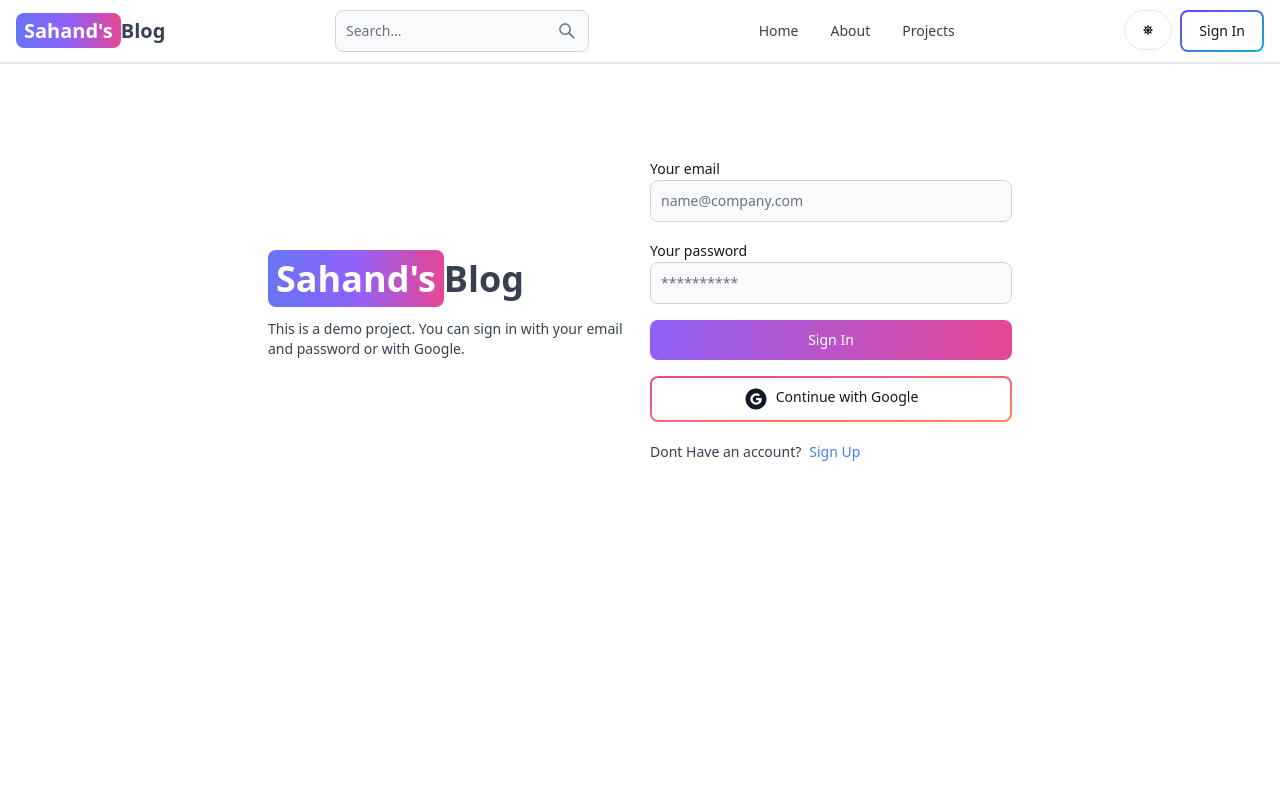
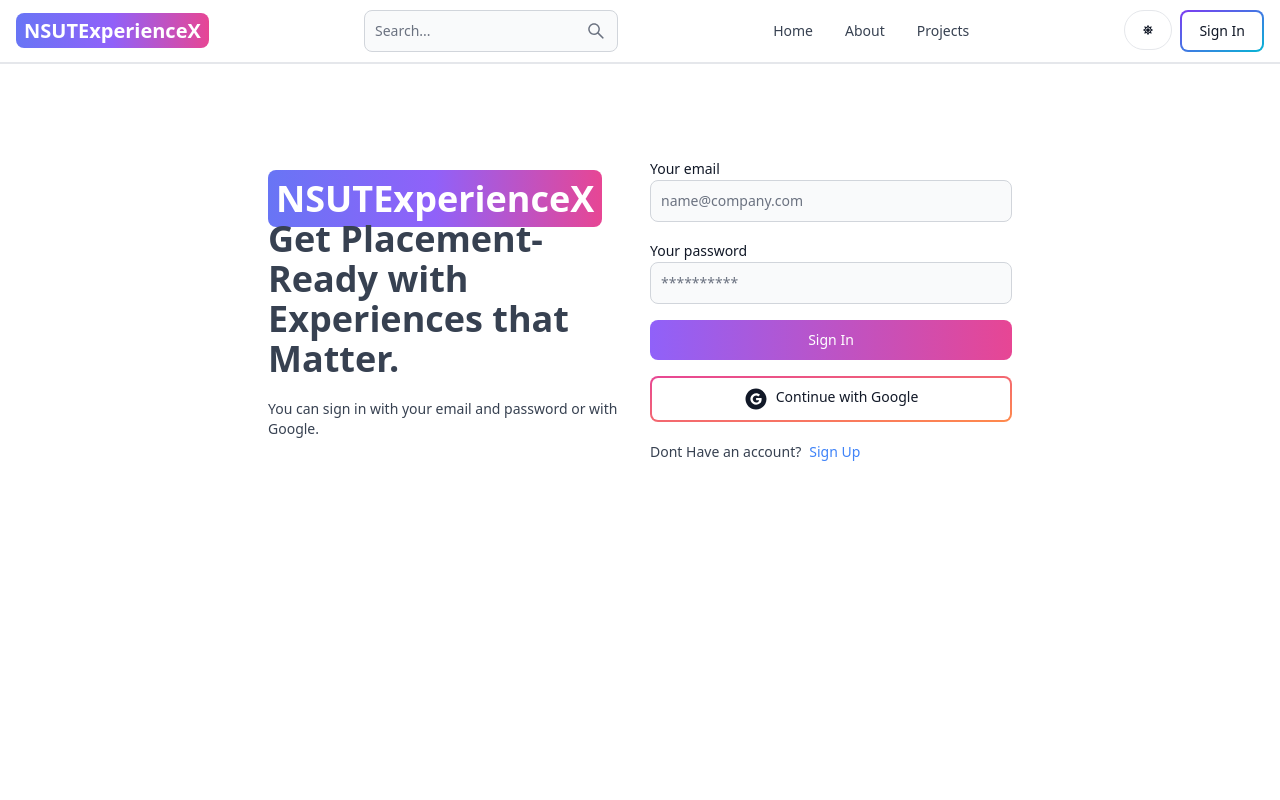
Before and after one commit to Ishank-96/NSUTExperienceX, a React (Vite) app in the folder client/: page /sign-in in a window 1280 px wide. Shown: the top 800 px of the page. Built offline with nearby package versions, Linux system fonts and the light colour scheme; no server answers.

Commit message:
added more categories

```diff
--- a/client/src/components/Header.jsx
+++ b/client/src/components/Header.jsx
@@ -55,9 +55,8 @@ export default function Header() {
         className='self-center whitespace-nowrap text-sm sm:text-xl font-semibold dark:text-white'
       >
         <span className='px-2 py-1 bg-gradient-to-r from-indigo-500 via-purple-500 to-pink-500 rounded-lg text-white'>
-          Sahand's
+          NSUTExperienceX
         </span>
-        Blog
       </Link>
       <form onSubmit={handleSubmit}>
         <TextInput
--- a/client/src/pages/About.jsx
+++ b/client/src/pages/About.jsx
@@ -58,9 +58,9 @@ export default function About() {
         </p>
       </div>
     </div>
-    <div className='mt-10'>
+    {/* <div className='mt-10'>
       <CallToAction />
-    </div>
+    </div> */}
   </div>
 </div>
 
--- a/client/src/pages/CreatePost.jsx
+++ b/client/src/pages/CreatePost.jsx
@@ -75,9 +75,9 @@ export default function CreatePost() {
             }
           >
             <option value='uncategorized'>Select a category</option>
-            <option value='javascript'>Technical Round</option>
-            <option value='reactjs'>HR Round</option>
-            <option value='nextjs'>OA Experience</option>
+            <option value='techround'>Technical Round</option>
+            <option value='hrround'>HR Round</option>
+            <option value='oaexp'>OA Experience</option>
           </Select>
         </div>
         <div className='flex gap-4 items-center justify-between border-4 border-teal-500 border-dotted p-3'>
--- a/client/src/pages/Search.jsx
+++ b/client/src/pages/Search.jsx
@@ -131,9 +131,9 @@ export default function Search() {
               id='category'
             >
               <option value='uncategorized'>Uncategorized</option>
-              <option value='reactjs'>React.js</option>
-              <option value='nextjs'>Next.js</option>
-              <option value='javascript'>JavaScript</option>
+              <option value='hrround'>HR Round</option>
+              <option value='oaexp'>OA Experience</option>
+              <option value='techround'>Tech Round</option>
             </Select>
           </div>
           <Button type='submit' outline gradientDuoTone='purpleToPink'>
--- a/client/src/pages/SignIn.jsx
+++ b/client/src/pages/SignIn.jsx
@@ -49,12 +49,13 @@ export default function SignIn() {
         <div className='flex-1'>
           <Link to='/' className='font-bold dark:text-white text-4xl'>
             <span className='px-2 py-1 bg-gradient-to-r from-indigo-500 via-purple-500 to-pink-500 rounded-lg text-white'>
-              Sahand's
+              NSUTExperienceX
             </span>
-            Blog
+            <br></br>
+            Get Placement-Ready with Experiences that Matter.
           </Link>
           <p className='text-sm mt-5'>
-            This is a demo project. You can sign in with your email and password
+            You can sign in with your email and password
             or with Google.
           </p>
         </div>
--- a/client/src/pages/SignUp.jsx
+++ b/client/src/pages/SignUp.jsx
@@ -44,12 +44,13 @@ export default function SignUp() {
         <div className='flex-1'>
           <Link to='/' className='font-bold dark:text-white text-4xl'>
             <span className='px-2 py-1 bg-gradient-to-r from-indigo-500 via-purple-500 to-pink-500 rounded-lg text-white'>
-              Sahand's
+              NSUTExperienceX
             </span>
-            Blog
+            <br></br>
+            Get Placement-Ready with Experiences that Matter.
           </Link>
           <p className='text-sm mt-5'>
-            This is a demo project. You can sign up with your email and password
+            You can sign up with your email and password
             or with Google.
           </p>
         </div>
--- a/client/src/pages/UpdatePost.jsx
+++ b/client/src/pages/UpdatePost.jsx
@@ -103,9 +103,9 @@ export default function UpdatePost() {
             value={formData.category}
           >
             <option value='uncategorized'>Select a category</option>
-            <option value='javascript'>JavaScript</option>
-            <option value='reactjs'>React.js</option>
-            <option value='nextjs'>Next.js</option>
+            <option value='techround'>Technical Round</option>
+            <option value='hrround'>HR Round</option>
+            <option value='oaexp'>OA Experience</option>
           </Select>
         </div>
         <div className='flex gap-4 items-center justify-between border-4 border-teal-500 border-dotted p-3'>
```
